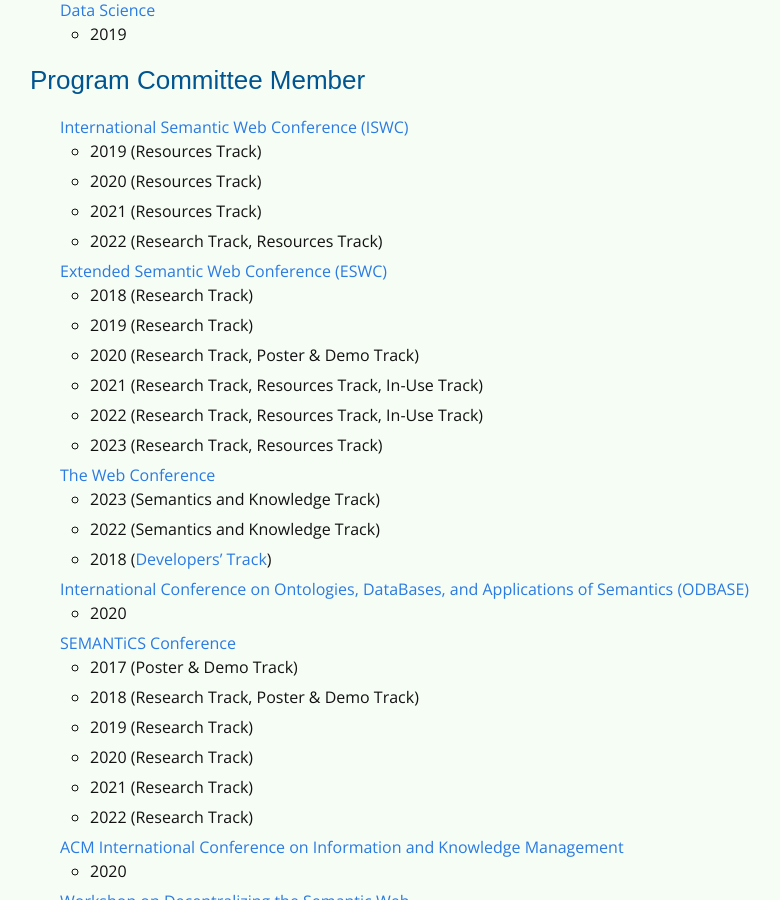
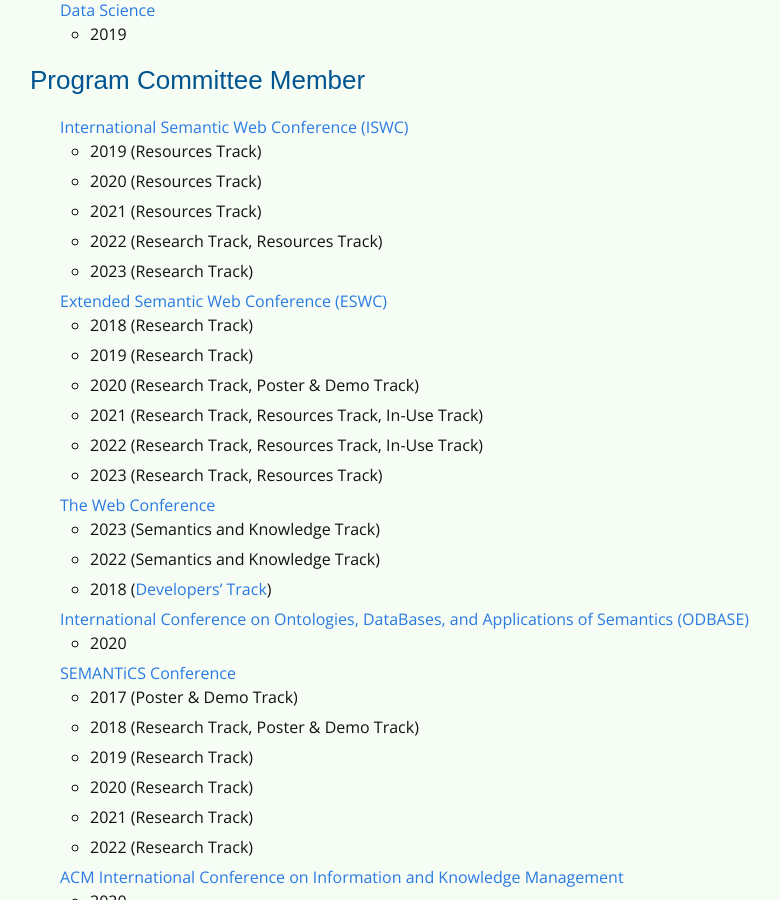
Before and after one commit to rubensworks/rubensworks.net, a Jekyll site: the page built from cv.md, in a window 1280 px wide and 900 px high, scrolled down 5531 px. Shown: the whole window, without its empty margins (240-1020 px from the left). Built offline with Jekyll 4.4.1, drawn with Linux system fonts in a browser that asks for light colours; some web fonts are replaced.

Commit message:
Add ISWC 2023 to CV

```diff
--- a/cv.md
+++ b/cv.md
@@ -376,6 +376,7 @@
     * 2020 (Resources Track)
     * 2021 (Resources Track)
     * 2022 (Research Track, Resources Track)
+    * 2023 (Research Track)
 * [Extended Semantic Web Conference (ESWC)](https://eswc-conferences.org/)
     * 2018 (Research Track)
     * 2019 (Research Track)
```
